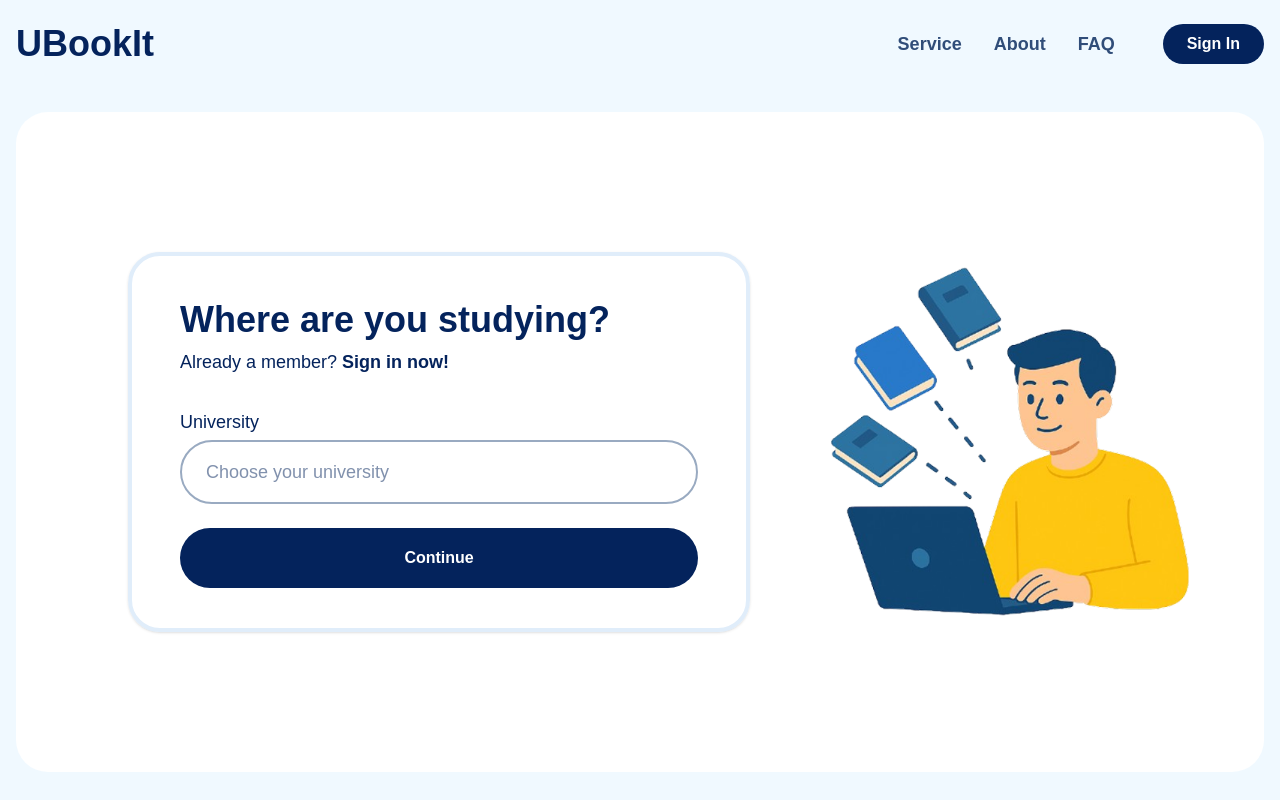
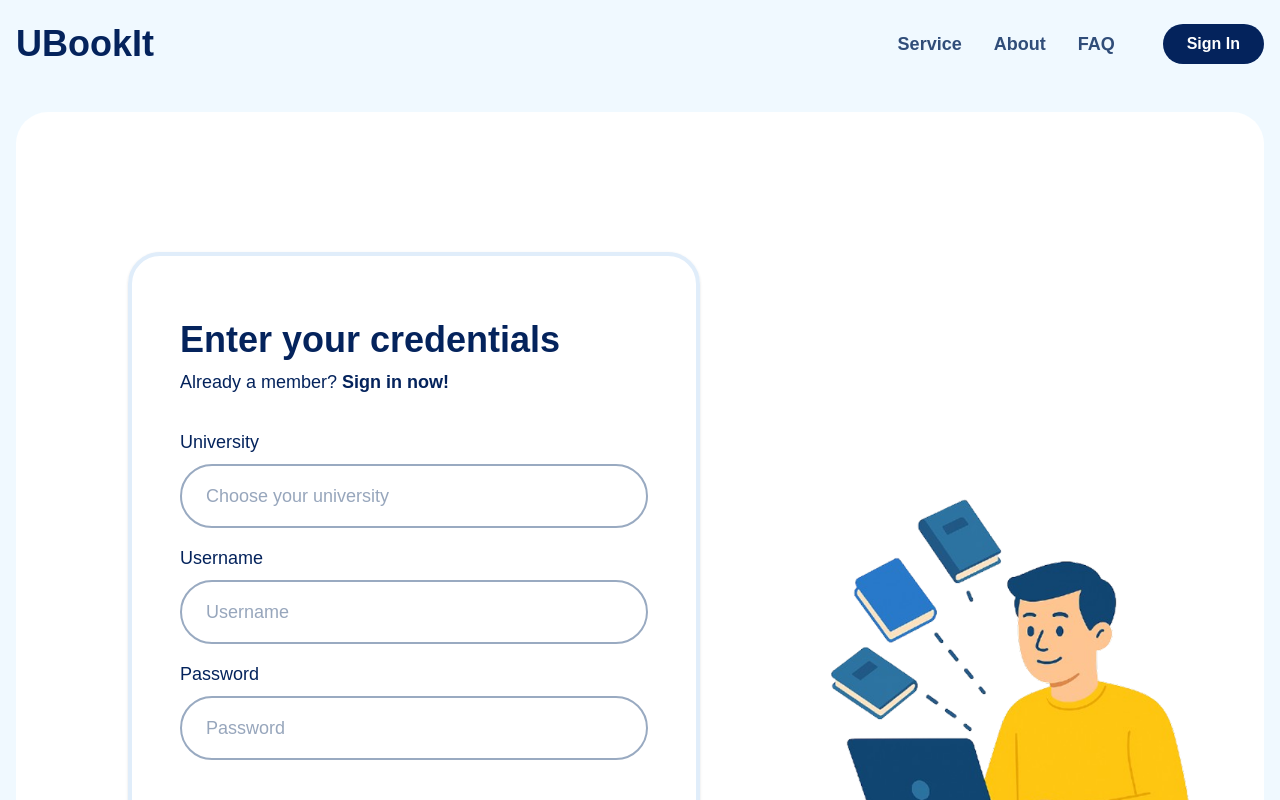
Before and after one commit to anna-megalou/UBookIt, a Next.js app: page /login/signin in a window 1280 px wide. Shown: the top 800 px of the page. Built offline with nearby package versions, Linux system fonts and the light colour scheme.

Commit message:
1 version of sign in

```diff
--- a/src/app/layout.tsx
+++ b/src/app/layout.tsx
@@ -32,7 +32,7 @@ export default function RootLayout({
       >
         <Header />
         <div className="h-20 w-20"></div>
-        <main className="flex-1 w-full py-8 px-4">
+        <main className=" w-full py-8 px-4">
           {children}
         </main>
         <Footer />
--- a/src/app/login/signin/page.tsx
+++ b/src/app/login/signin/page.tsx
@@ -3,28 +3,32 @@ import Image from "next/image";
 
 export default function LoginPage() {
   return (
-    <div className="container bg-white rounded-4xl lg:justify-start lg:items-start md:justify-center md:items-center sm:justify-center sm:items-center mx-auto px-auto">
+    <div className="container bg-white rounded-4xl lg:justify-start lg:items-start md:justify-center md:items-center sm:justify-center sm:items-center mx-auto px-auto py-0 my-0">
       <div className="flex flex-row justify-start items-start w-full sm:justify-center sm:items-center md:justify-center md:items-center lg:justify-start lg:items-start px-12 lg:mx-16 sm:mx-0 py-35 relative">
         {/* Left Section - Form */}
         <div className="flex flex-col sm:justify-center sm:items-center md:justify-center md:items-center lg:justify-start lg:items-start gap-8 border-4 border-secondary-border shadow-sm bg-white-light lg:px-8 py-6 sm:px-4 rounded-4xl object-contain ">
-          <div className="flex flex-col justify-start items-start pl-4 pr-10 mr-16 pt-5 gap-2" >
+          <div className="flex flex-col justify-start items-start pl-4 pr-10 mr-16 pt-10 gap-2">
             {/* Heading */}
             <h1 className="text-4xl font-bold text-primary-dark">
-              Where are you studying?
+              Enter your credentials
             </h1>
             {/* Sign in link */}
             <p className="text-lg text-primary-dark">
               Already a member?{" "}
-              <Link href="/login/signin" className="text-primary-dark font-semibold">
+              <Link
+                href="/login/signin"
+                className="text-primary-dark font-semibold"
+              >
                 Sign in now!
               </Link>
             </p>
           </div>
 
           {/* Form */}
-          <div className="flex flex-col justify-start items-start gap-2 w-full px-4 pb-4 gap-6">
-            <form className="flex flex-col w-full gap-1">
+          <div className="flex flex-col justify-start items-start gap-4 w-full px-4 pb-4 gap-10">
+            <form className="flex flex-col w-full gap-4">
               {/* University Label */}
+              <div className="flex flex-col justify-start items-start gap-2">
                 <label
                   htmlFor="university"
                   className="text-primary-dark text-lg font-medium"
@@ -37,11 +41,46 @@ export default function LoginPage() {
                   id="university"
                   type="text"
                   placeholder="Choose your university"
-                className="w-full px-6 py-4 rounded-full border-2 border-secondary-typography text-primary-dark text-lg"
+                  className="w-full px-6 py-4 rounded-full border-2 border-secondary-typography text-secondary-dark text-lg focus:border-secondary-dark focus:outline-none not-placeholder-shown:border-secondary-dark"
                 />
+              </div>
+              {/* Username Label */}
+              <div className="flex flex-col justify-start items-start gap-2">
+                <label
+                  htmlFor="university"
+                  className="text-primary-dark text-lg font-medium"
+                >
+                  Username
+                </label>
+
+                {/* Input Field */}
+                <input
+                  id="university"
+                  type="text"
+                  placeholder="Username"
+                  className="w-full px-6 py-4 rounded-full border-2 border-secondary-typography text-secondary-dark text-lg focus:border-secondary-dark focus:outline-none not-placeholder-shown:border-secondary-dark"
+                />
+              </div>
+              {/* Password Label */}
+              <div className="flex flex-col justify-start items-start gap-2">
+                <label
+                  htmlFor="university"
+                  className="text-primary-dark text-lg font-medium"
+                >
+                  Password
+                </label>
+
+                {/* Input Field */}
+                <input
+                  id="password"
+                  type="password"
+                  placeholder="Password"
+                  className="w-full px-6 py-4 rounded-full border-2 border-secondary-typography text-secondary-dark text-lg focus:border-secondary-dark focus:outline-none not-placeholder-shown:border-secondary-dark"
+                />
+              </div>
             </form>
             {/* Continue Button */}
-            <div className="flex justify-center items-center bg-primary-dark rounded-full px-10 py-2 w-full h-15">
+            <div className="flex justify-center items-center bg-primary-dark rounded-full px-10 py-4 w-full h-15">
               <Link
                 href="/login/signin"
                 className="text-white text-semibold  text-md font-bold"
@@ -53,14 +92,14 @@ export default function LoginPage() {
         </div>
 
         {/* Right Section - Illustration */}
-        <div className="flex flex-col md-1:right-40 md-1:bottom-26 md-2:right-18 md-2:bottom-26 md-3:right-28 md-3:bottom-30 absolute">
+        <div className="flex flex-col md-1:right-40 md-1:bottom-30 md-2:right-18 md-2:bottom-30 md-3:right-28 md-3:bottom-40 absolute">
           <div className="w-full">
             <Image
               src="/assets/images/login illustration.png"
               alt="Login Illustration"
               width={350}
               height={350}
-              className="object-fill sm-1:hidden md-3:block md-2:block md-1:block md-1:w-130 md-1:h-130 md-2:w-110 md-2:h-110 md-3:w-100 md-3:h-100"
+              className="object-fill sm-1:hidden md-3:block md-2:block md-1:block md-1:w-150 md-1:h-160 md-2:w-140 md-2:h-150 md-3:w-100 md-3:h-100"
               priority
             />
           </div>
```
Also changed, not shown: 18 other files (tests, documents, lock files or other folders). Lines whose indentation alone changed are shown as unchanged.
